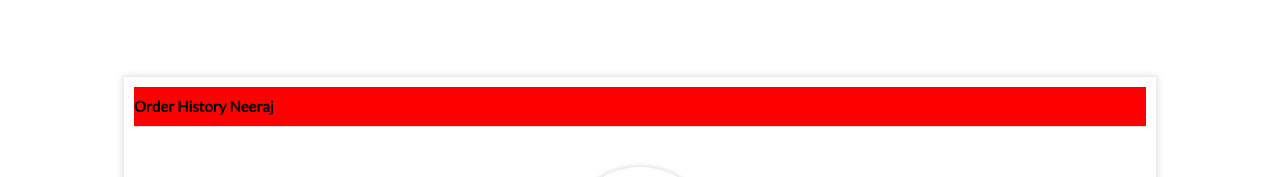
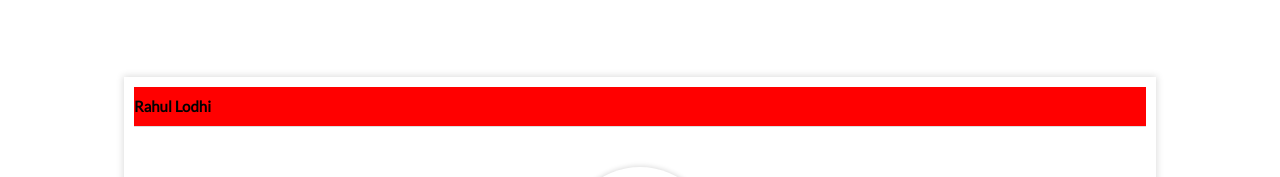
Before and after one commit to neerajlodhis/abcd, a plain HTML site: page index.html in a window 1280 px wide. Shown: the top 177 px of the page. Drawn offline with Linux system fonts and the light colour scheme.

Commit message:
change title

```diff
--- a/index.html
+++ b/index.html
@@ -16,7 +16,7 @@
             <div class="order_main_contant">
                 <div class="order_history_col">
                     <div class="order_history_cols">
-                        <h2 class="order_history_heading">Order History Neeraj
+                        <h2 class="order_history_heading">Rahul Lodhi
                         </h2>
                         <div class="order_img_main">
                             <div class="order_img">
```
